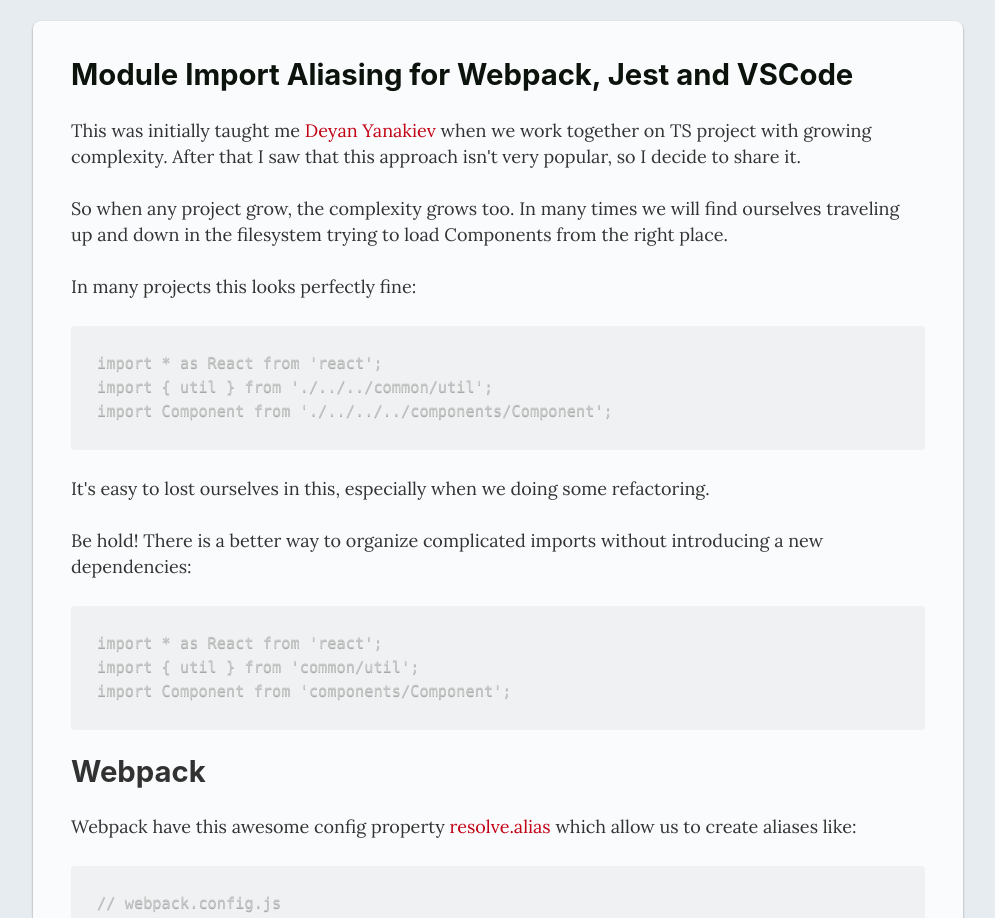
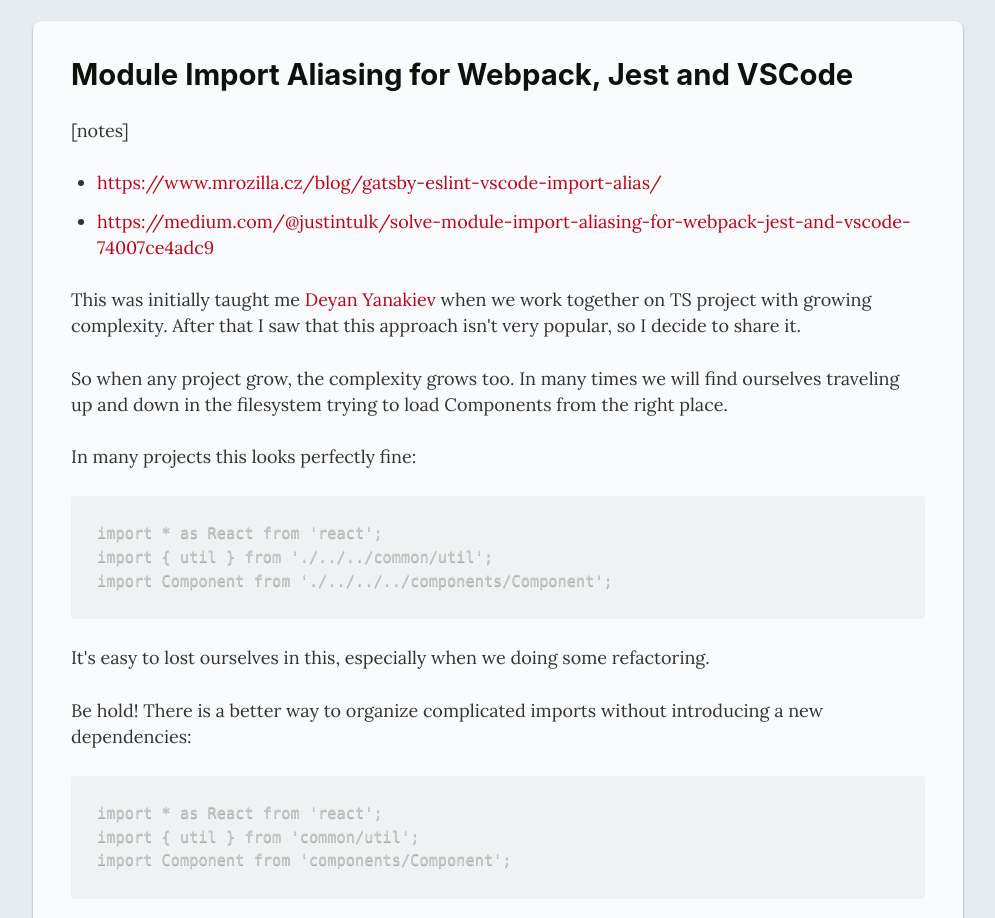
Before and after one commit to fipo/til, a Gatsby site: page / in a window 1280 px wide. Shown: the part 1894-2812 px from the top of the page, without its empty margins (142-1137 px from the left). Built offline with nearby package versions, Linux system fonts and the light colour scheme; Gatsby itself is replaced by a stand-in of ours; some packages are replaced by stand-ins of ours; code samples lack their colours.

Commit message:
notes wip

```diff
--- a/src/pages/posts/2019-02-26.md
+++ b/src/pages/posts/2019-02-26.md
@@ -5,6 +5,10 @@
 author: "@fipo"
 channel: "webpack"
 ---
+
+[notes]
+* https://www.mrozilla.cz/blog/gatsby-eslint-vscode-import-alias/
+* https://medium.com/@justintulk/solve-module-import-aliasing-for-webpack-jest-and-vscode-74007ce4adc9
 
 This was initially taught me [Deyan Yanakiev](https://medium.com/@deyanyanakiev) when we work together on TS project with growing complexity. After that I saw that this approach isn't very popular, so I decide to share it.
 
```
